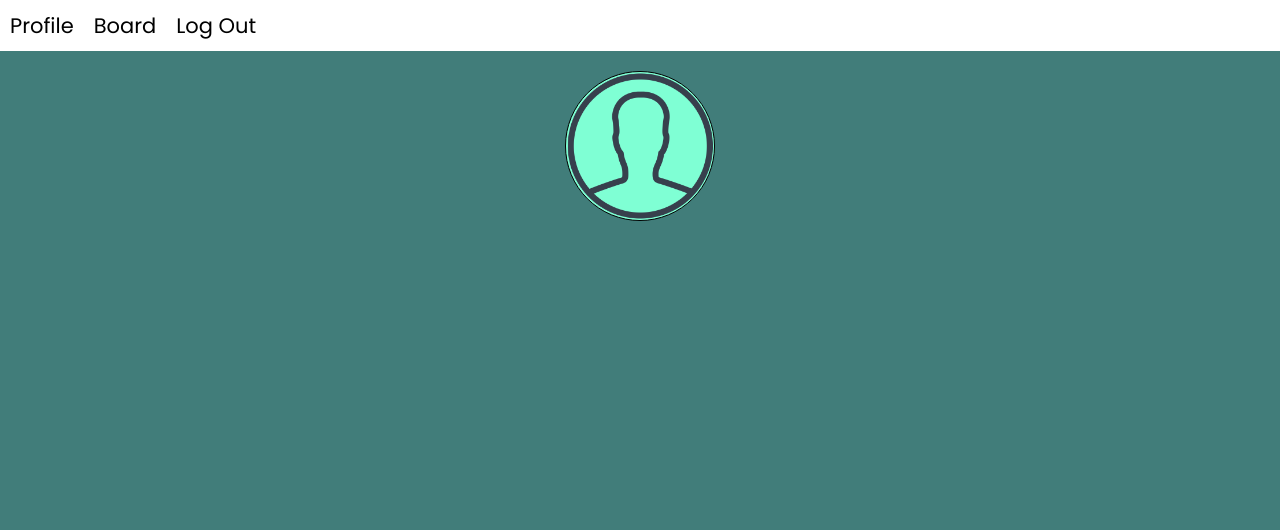
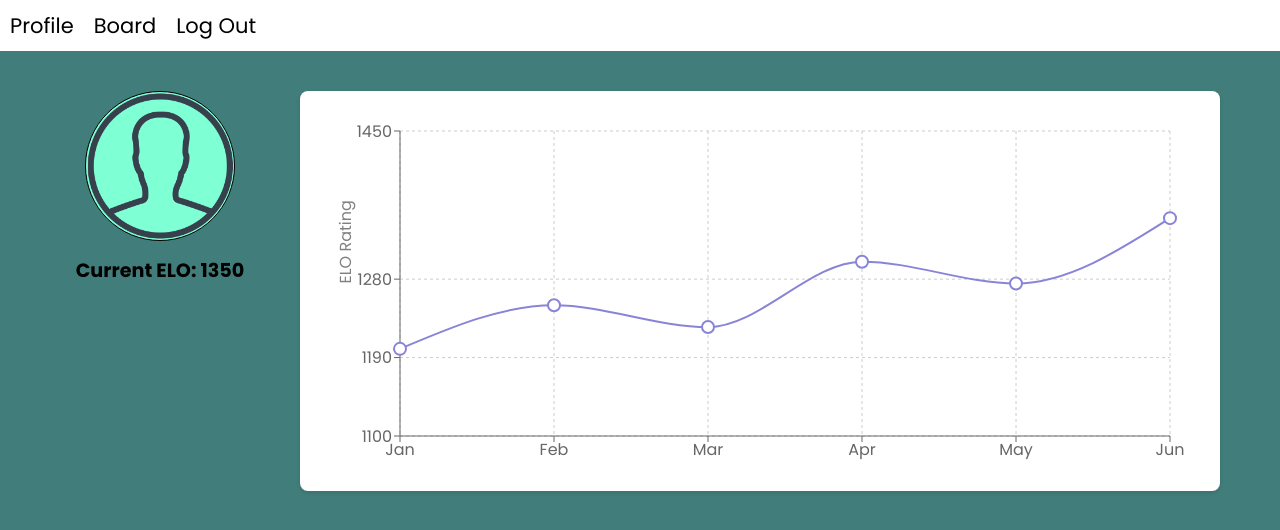
Before and after one commit to ryandouglas6/Chess-AI, a React (Create React App) app in the folder personalized-chess-ai/: page /profile in a window 1280 px wide. Shown: the top 530 px of the page. Built offline with nearby package versions, Linux system fonts and the light colour scheme.

Commit message:
Elo chart next to profile

```diff
--- a/personalized-chess-ai/package.json
+++ b/personalized-chess-ai/package.json
@@ -14,6 +14,7 @@
     "react-icons": "^5.3.0",
     "react-router-dom": "^6.26.2",
     "react-scripts": "5.0.1",
+    "recharts": "^2.13.0",
     "web-vitals": "^2.1.4"
   },
   "scripts": {
--- a/personalized-chess-ai/src/Pages/Profile/Profile.css
+++ b/personalized-chess-ai/src/Pages/Profile/Profile.css
@@ -1,8 +1,13 @@
 .profile-container {
     display: flex;
     justify-content: center;
-    align-items: center;
+    align-items: flex-start;
     margin-top: 20px;
+    gap: 40px;
+    padding: 20px;
+    max-width: 1200px;
+    margin-left: auto;
+    margin-right: auto;
 }
 
 .profile-avatar {
@@ -16,7 +21,29 @@
     background-color: aquamarine;
 }
 
-
 .profile-avatar:hover {
     opacity: 0.8;
 }
+
+.profile-left {
+    display: flex;
+    flex-direction: column;
+    align-items: center;
+    min-width: 200px;
+}
+
+.profile-elo {
+    margin-top: 15px;
+    font-size: 1.2rem;
+    font-weight: bold;
+}
+
+.profile-graph {
+    flex: 1;
+    height: 400px;
+    min-width: 500px;
+    background-color: white;
+    border-radius: 8px;
+    padding: 20px;
+    box-shadow: 0 2px 4px rgba(0, 0, 0, 0.1);
+}
--- a/personalized-chess-ai/src/Pages/Profile/Profile.jsx
+++ b/personalized-chess-ai/src/Pages/Profile/Profile.jsx
@@ -1,4 +1,5 @@
-import React, { useState, useRef, useEffect } from "react";
+import React, { useState, useRef } from "react";
+import { LineChart, Line, XAxis, YAxis, CartesianGrid, Tooltip, ResponsiveContainer } from 'recharts';
 import "./Profile.css";
 import Header from "../../Pages/Header/Header";
 import avatar_default from "./avatar_default.png";
@@ -7,13 +8,23 @@ const Profile = () => {
     const [avatar, setAvatar] = useState(avatar_default);
     const fileInputRef = useRef(null);
 
+    // Sample ELO rating data - replace with actual data from your backend
+    const eloData = [
+        { date: 'Jan', rating: 1200 },
+        { date: 'Feb', rating: 1250 },
+        { date: 'Mar', rating: 1225 },
+        { date: 'Apr', rating: 1300 },
+        { date: 'May', rating: 1275 },
+        { date: 'Jun', rating: 1350 }
+    ];
+
     // Handle when a new image is selected
     const handleImageChange = (event) => {
         const file = event.target.files[0];
         if (file) {
             const reader = new FileReader();
             reader.onload = (e) => {
-                setAvatar(e.target.result); // Update avatar with the uploaded image
+                setAvatar(e.target.result);
             };
             reader.readAsDataURL(file);
         }
@@ -24,24 +35,56 @@ const Profile = () => {
         fileInputRef.current.click();
     };
 
-
     return (
         <div>
             <Header />
             <div className="profile-container">
+                <div className="profile-left">
                     <img
                         src={avatar}
                         alt="Profile"
                         className="profile-avatar"
-                    onClick={handleAvatarClick} // Click event to trigger file input
+                        onClick={handleAvatarClick}
                     />
                     <input
                         type="file"
                         accept="image/*"
                         ref={fileInputRef}
-                    style={{ display: "none" }} // Hidden file input
+                        style={{ display: "none" }}
                         onChange={handleImageChange}
                     />
+                    <h2 className="profile-elo">Current ELO: {eloData[eloData.length - 1].rating}</h2>
+                </div>
+
+                <div className="profile-graph">
+                    <ResponsiveContainer width="100%" height="100%">
+                        <LineChart
+                            data={eloData}
+                            margin={{
+                                top: 20,
+                                right: 30,
+                                left: 20,
+                                bottom: 5,
+                            }}
+                        >
+                            <CartesianGrid strokeDasharray="3 3" />
+                            <XAxis dataKey="date" />
+                            <YAxis
+                                domain={['dataMin - 100', 'dataMax + 100']}
+                                label={{ value: 'ELO Rating', angle: -90, position: 'insideLeft' }}
+                            />
+                            <Tooltip />
+                            <Line
+                                type="monotone"
+                                dataKey="rating"
+                                stroke="#8884d8"
+                                strokeWidth={2}
+                                dot={{ r: 6 }}
+                                activeDot={{ r: 8 }}
+                            />
+                        </LineChart>
+                    </ResponsiveContainer>
+                </div>
             </div>
         </div>
     );
```
Also changed, not shown: 1 other file (tests, documents, lock files or other folders). Lines whose indentation alone changed are shown as unchanged.
